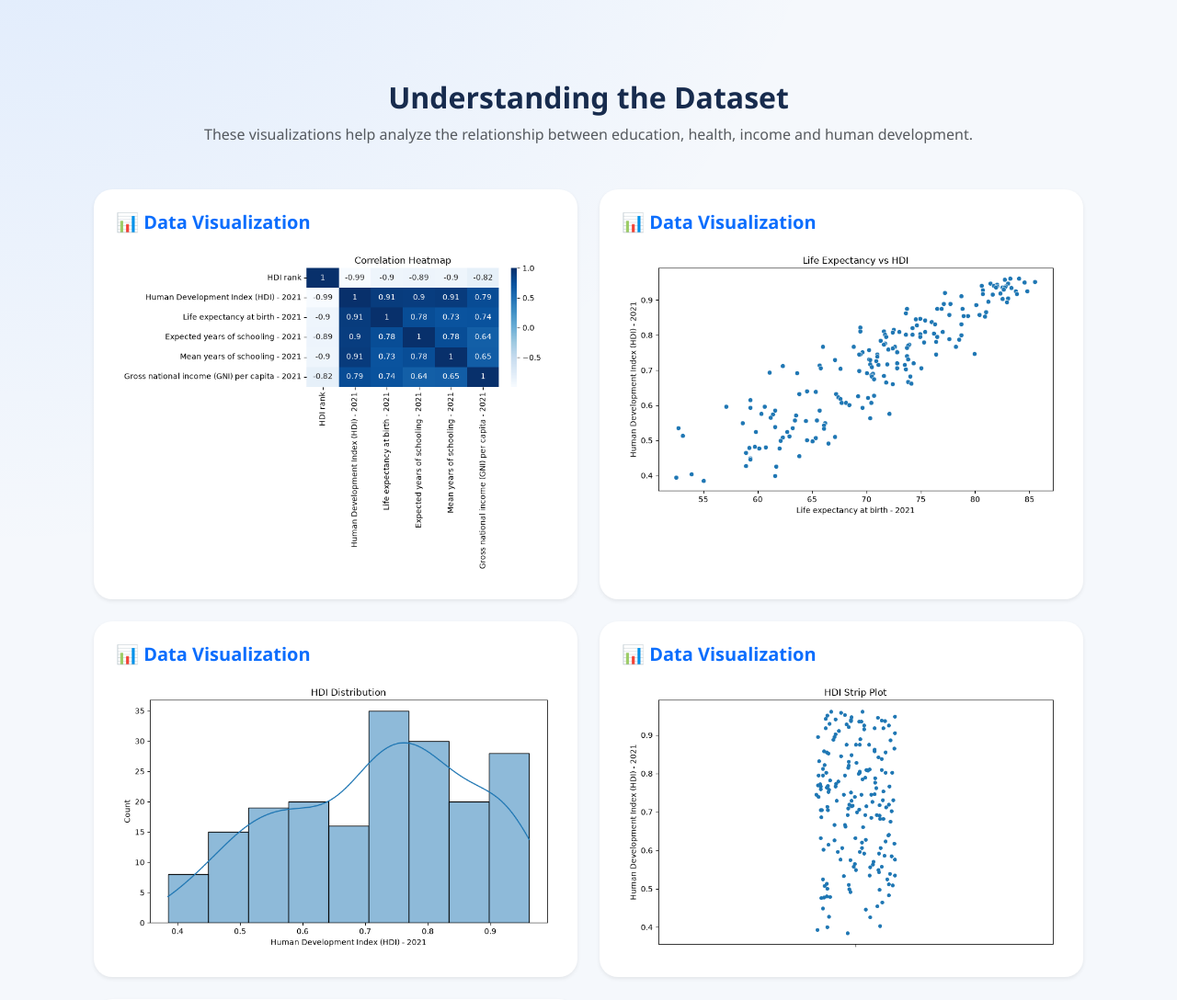
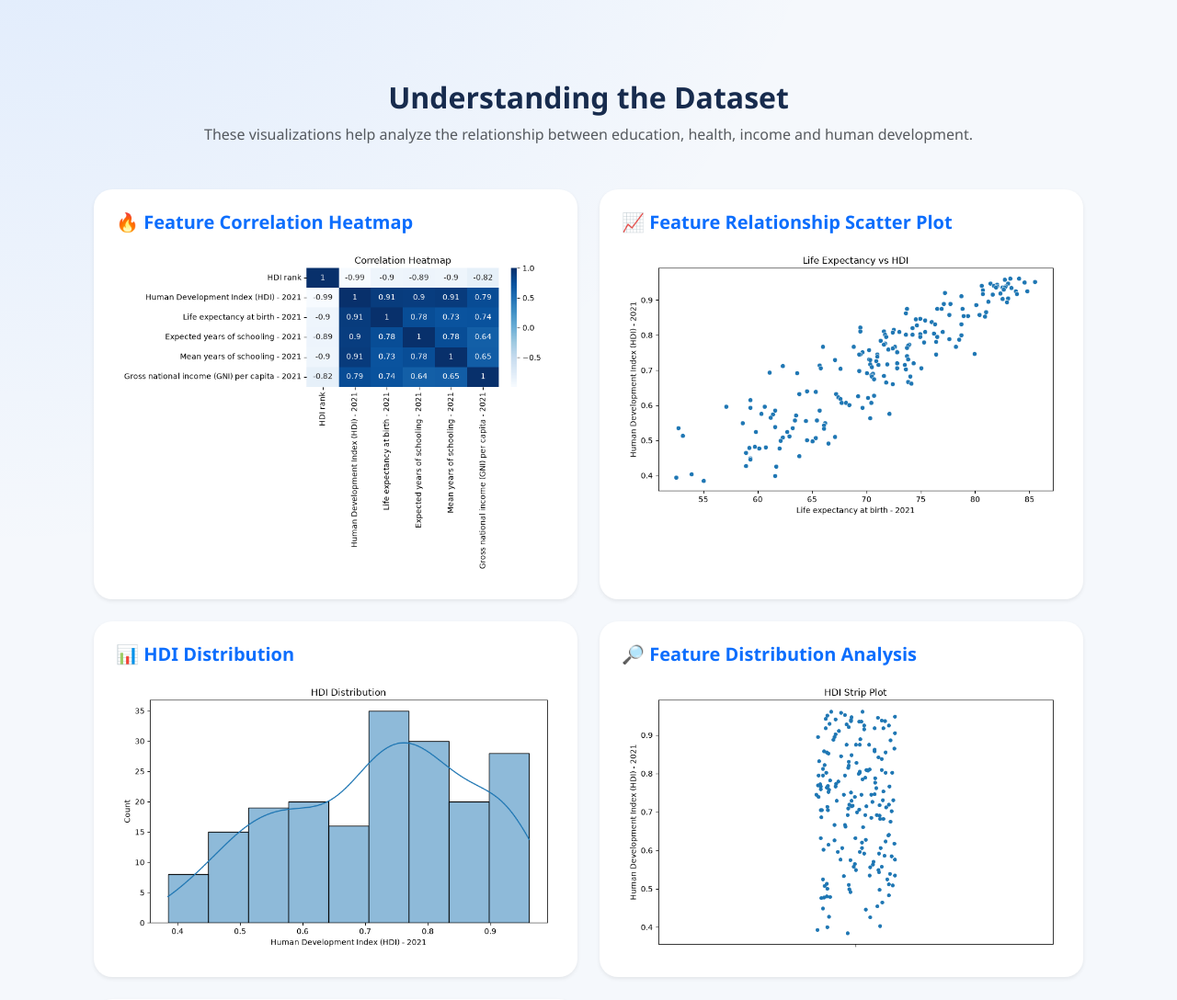
Before and after one commit to Jhansi-Achanta/HDI-Predictor, a Flask app: page /visualizations in a window 1280 px wide. Shown: the part 342-1430 px from the top of the page at 92% size. Run offline with Flask 3, Linux system fonts and the light colour scheme; parts of the project's set-up code (start-up, migrations or seed data) failed here and were passed over.

Commit message:
Fix visualization graph titles

```diff
--- a/templates/visualizations.html
+++ b/templates/visualizations.html
@@ -88,19 +88,19 @@
 
                     <h5 class="fw-bold text-primary mb-3">
 
-                        {% if graph == "heatmap.png" %}
+                        {% if graph == "images/heatmap.png" %}
                             🔥 Feature Correlation Heatmap
 
-                        {% elif graph == "scatter.png" %}
+                        {% elif graph == "images/scatter.png" %}
                             📈 Feature Relationship Scatter Plot
 
-                        {% elif graph == "distribution.png" %}
+                        {% elif graph == "images/distribution.png" %}
                             📊 HDI Distribution
 
-                        {% elif graph == "stripplot.png" %}
+                        {% elif graph == "images/stripplot.png" %}
                             🔎 Feature Distribution Analysis
 
-                        {% elif graph == "boxplot.png" %}
+                        {% elif graph == "images/boxplot.png" %}
                             📦 Feature Box Plot
 
                         {% else %}
```
